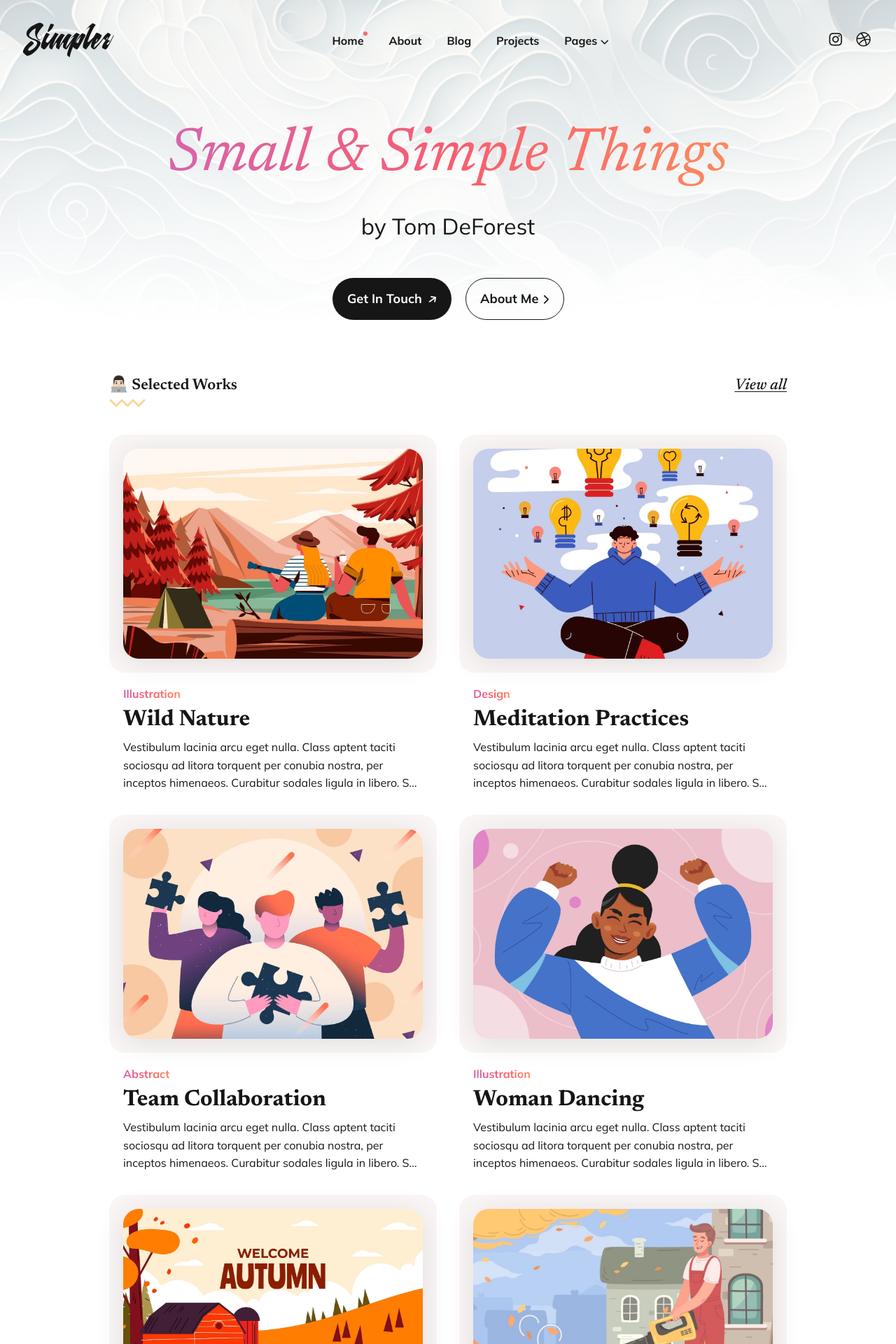
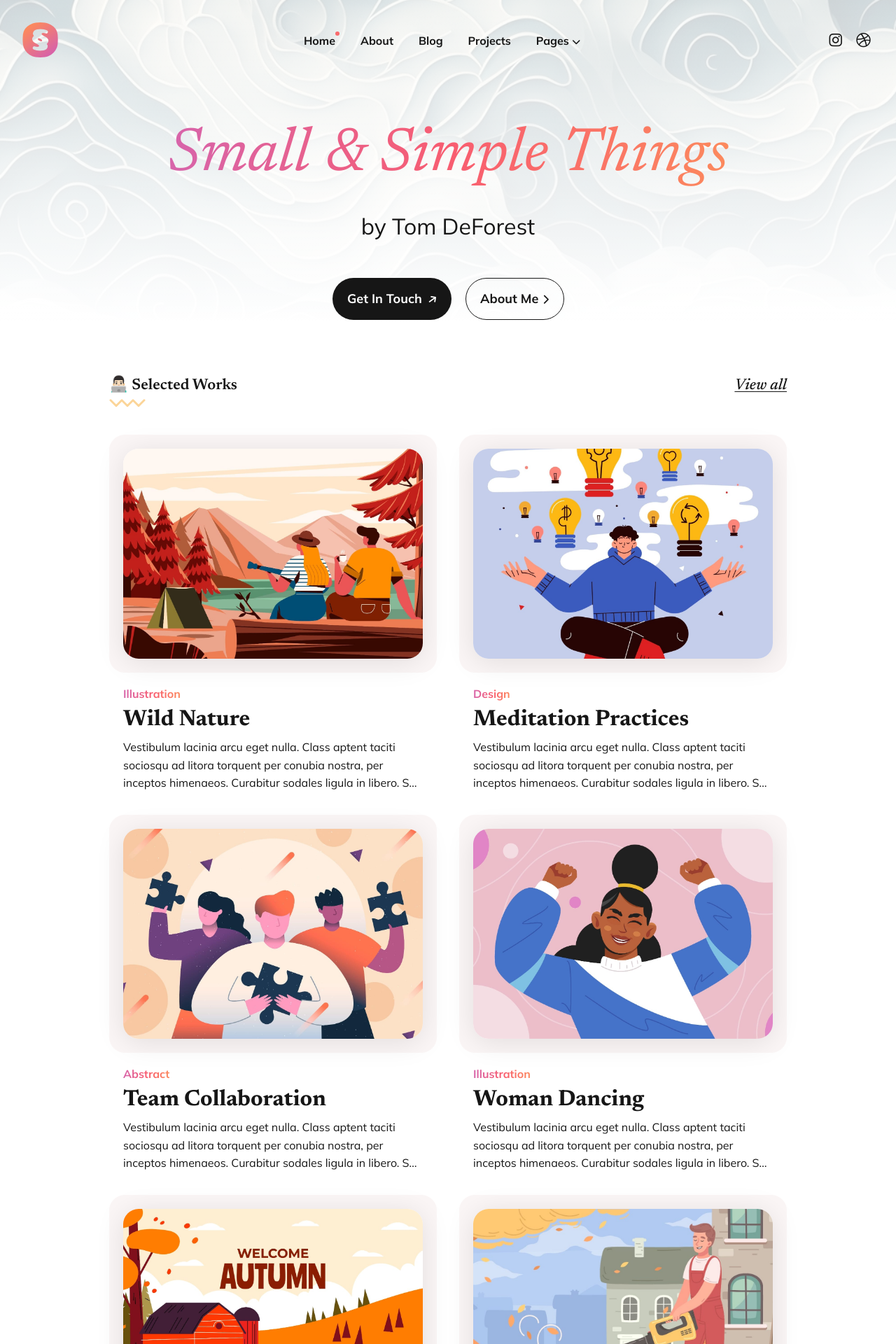
Before and after one commit to tomdeforest/tomdeforest.github.io, a Jekyll site: the page built from index.html, in a window 1280 px wide. Shown: the top 1920 px of the page at 70% size. Built offline with Jekyll 4.4.1, drawn with Linux system fonts in a browser that asks for light colours; the list of posts is cut into pages by our own code.

Commit message:
Customized logo

```diff
--- a/_data/settings.yml
+++ b/_data/settings.yml
@@ -1,9 +1,9 @@
 #-------------------------------
 # Site Settings
 title: Small & Simple Things
-logo: "/images/logo.svg" # You can add own logo. For example "/images/logo.svg".
-logo_dark: "/images/logo-dark.svg"
-description: Simpler – A modern portfolio theme for Jekyll.
+logo: "/images/silcrow.png" # You can add own logo. For example "/images/logo.svg".
+logo_dark: "/images/silcrow.png"
+description: Small & Simple Things by Tom DeForest
 color_scheme: auto # You can choose three modes auto, light, and dark. By default, the auto mode is set, which means the users can choose the light or dark mode themself.
 
 
```
Also changed, not shown: images/silcrow.png (added), images/silcrow.svg (added).
